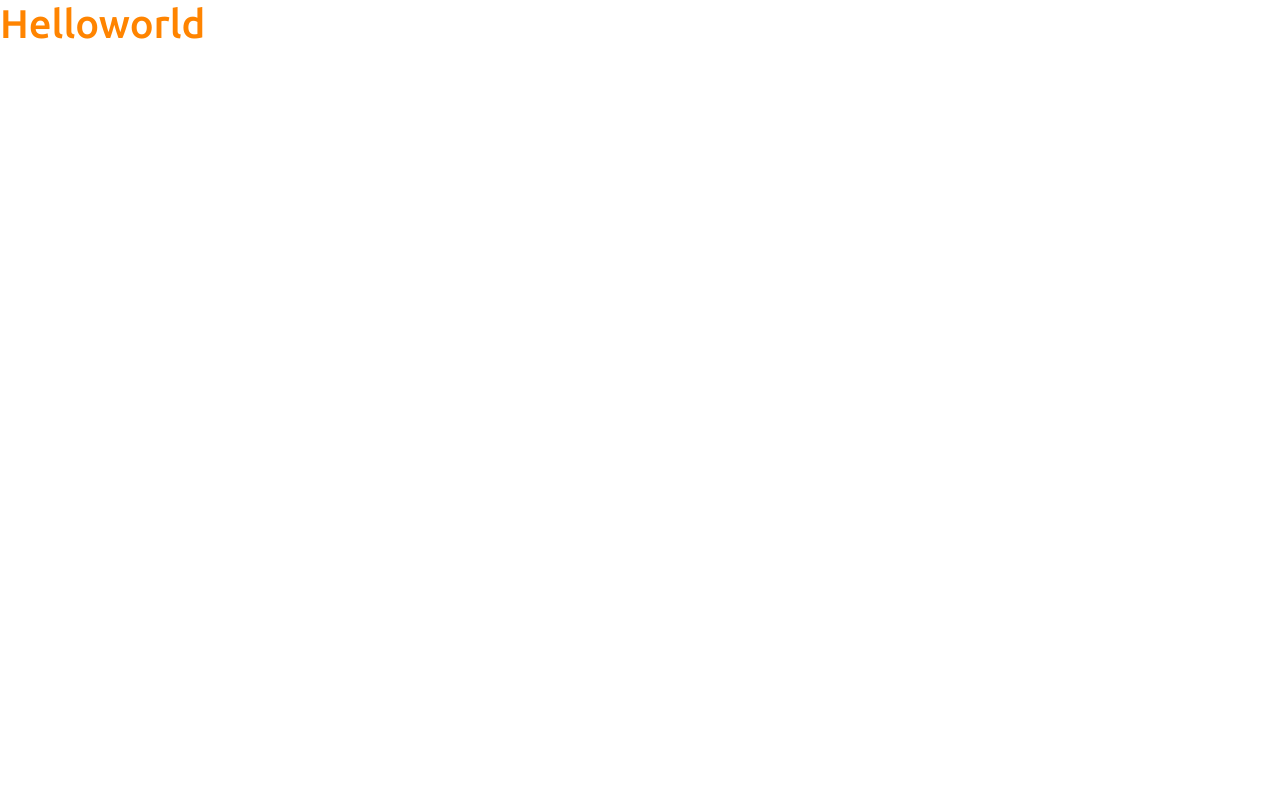
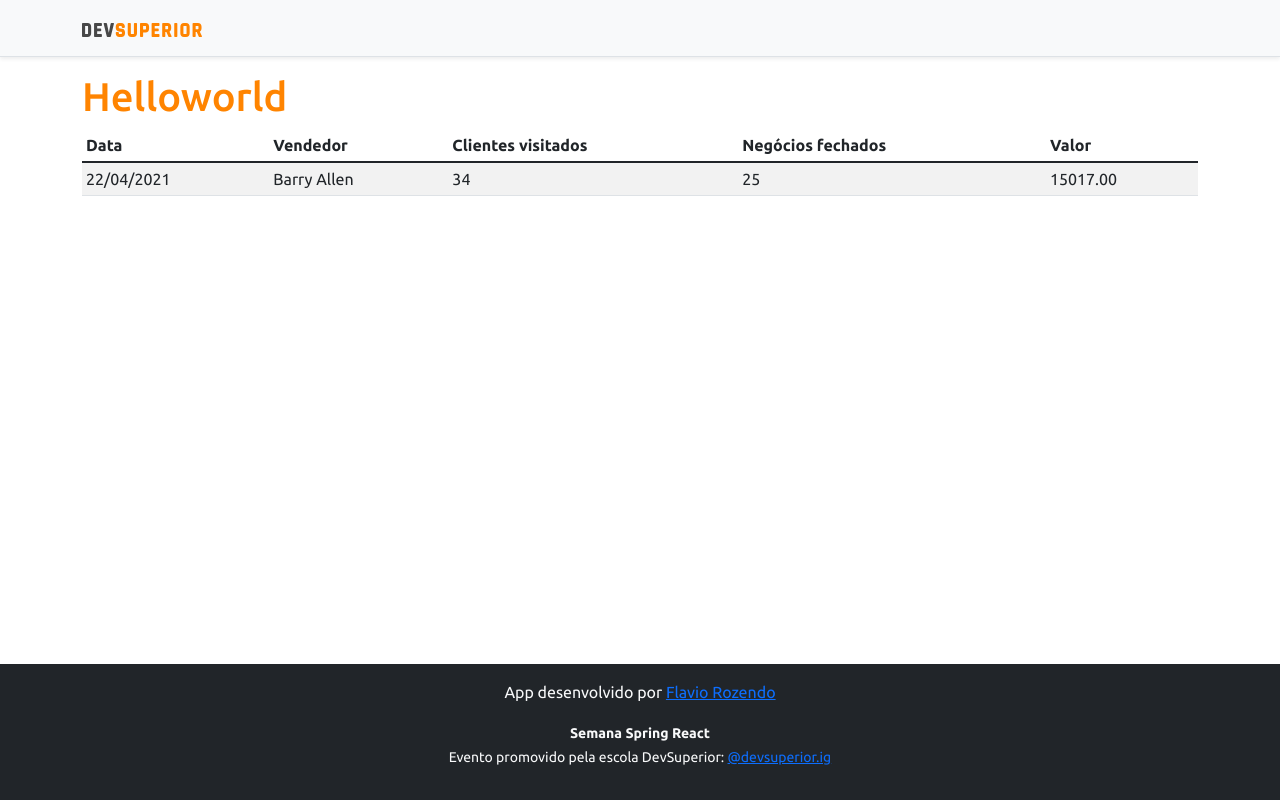
Before and after one commit to frozendo/project-sds, a React (Create React App) app in the folder frontend/: page / in a window 1280 px wide. Built offline with nearby package versions, Linux system fonts and the light colour scheme.

Commit message:
Basic static components

```diff
--- a/frontend/src/App.tsx
+++ b/frontend/src/App.tsx
@@ -1,8 +1,19 @@
+import DataTable from "components/data-table";
+import Footer from "components/footer";
+import NavBar from "components/navbar";
+
 function App() {
   return (
-    <div>
+    <>
+    <NavBar />
+    <div className="container">
       <h1 className="text-primary">Helloworld</h1>
+
+      <DataTable />
+
     </div>
+    <Footer />
+    </>
   );
 }
 
--- /dev/null
+++ b/frontend/src/components/data-table/index.tsx
@@ -0,0 +1,28 @@
+function DataTable() {
+    return (
+        <div className="table-responsive">
+            <table className="table table-striped table-sm">
+                <thead>
+                    <tr>
+                        <th>Data</th>
+                        <th>Vendedor</th>
+                        <th>Clientes visitados</th>
+                        <th>Negócios fechados</th>
+                        <th>Valor</th>
+                    </tr>
+                </thead>
+                <tbody>
+                    <tr>
+                        <td>22/04/2021</td>
+                        <td>Barry Allen</td>
+                        <td>34</td>
+                        <td>25</td>
+                        <td>15017.00</td>
+                    </tr>
+                </tbody>
+            </table>
+        </div>
+    );
+}
+
+export default DataTable;
--- /dev/null
+++ b/frontend/src/components/footer/index.tsx
@@ -0,0 +1,13 @@
+function Footer() {
+    return (
+        <footer className="footer mt-auto py-3 bg-dark">
+            <div className="container">
+                <p className="text-light">App desenvolvido por <a href="https://github.com/frozendo" target="_blank" rel="noreferrer">Flavio Rozendo</a></p>
+                <p className="text-light"><small><strong>Semana Spring React</strong><br/>
+                Evento promovido pela escola DevSuperior: <a href="https://instagram.com/devsuperior.ig" target="_blank" rel="noreferrer">@devsuperior.ig</a></small></p>
+            </div>
+        </footer>
+    );
+}
+
+export default Footer;
--- /dev/null
+++ b/frontend/src/components/navbar/index.tsx
@@ -0,0 +1,15 @@
+import ImgDsDark from 'assets/img/ds-dark.svg'
+
+function NavBar() {
+    return (
+        <div className="d-flex flex-column flex-md-row align-items-center p-3 px-md-4 mb-3 bg-light border-bottom shadow-sm">
+            <div className="container">
+                <nav className="my-2 my-md-0 mr-md-3">
+                    <img src={ImgDsDark} alt="DevSuperior" width="120" />
+                </nav>
+            </div>
+        </div>
+    );
+}
+
+export default NavBar;
```
Also changed, not shown: frontend/src/assets/img/ds-dark.svg (added).
